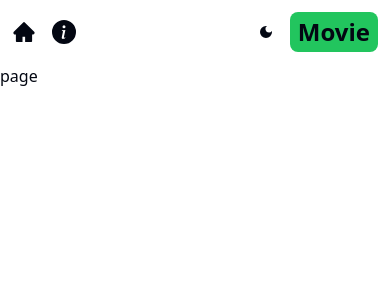
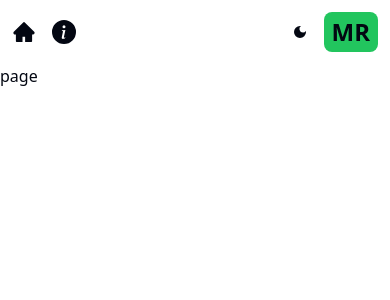
Before and after one commit to nipun-munasinghe/movie-app-next, a Next.js app: page / in a window 390 px wide. Shown: the top 300 px of the page. Built offline with nearby package versions, Linux system fonts and the light colour scheme.

Commit message:
Responsive the header to change the logo in smaller and larger screens

```diff
--- a/src/app/components/Header.jsx
+++ b/src/app/components/Header.jsx
@@ -16,8 +16,12 @@ export default function Header() {
         <div className="flex items-center gap-4">
           <DarkModeSwitch />
           <Link href={'/'} className='flex gap-1 items-center'>
-            <span className='text-2xl font-bold bg-green-500 py-1 px-2 rounded-lg'>Movie</span>
-            <span className='text-xl hidden sm:inline'>Radar</span>
+            {/* Show only on smaller screens (hidden on lg and above) */}
+            <span className='text-2xl lg:hidden font-bold bg-green-500 py-1 px-2 rounded-lg'>MR</span>
+
+            {/* Show only on larger screens (hidden on smaller screens) */}
+            <span className='text-2xl hidden lg:inline font-bold bg-green-500 py-1 px-2 rounded-lg'>Movie</span>
+            <span className='text-xl hidden lg:inline'>Radar</span>
           </Link>
         </div>
     </div>
```
